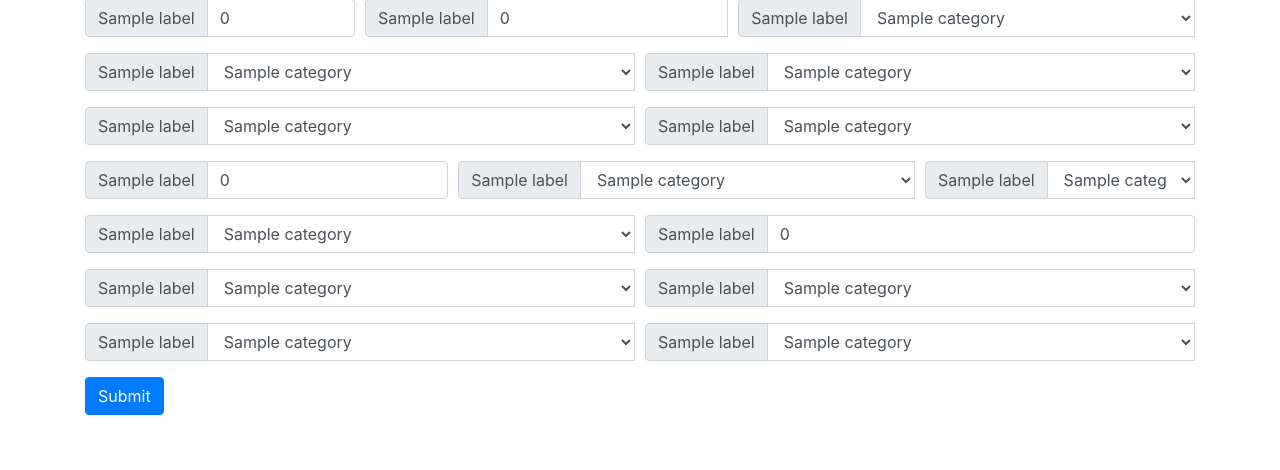
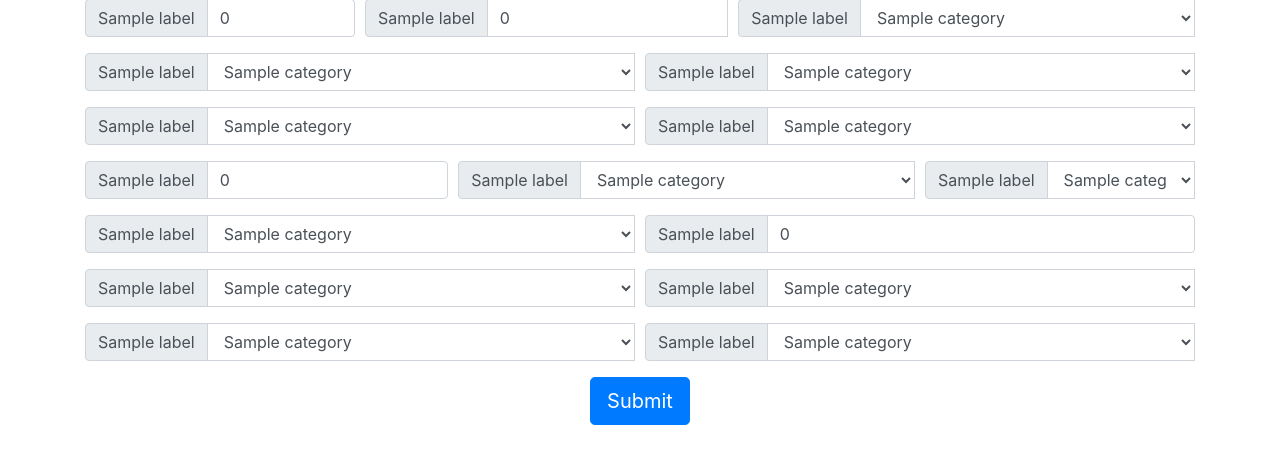
Before and after one commit to Cyntwikip/choosedonors, a Flask app: template app/templates/index.html in a window 1280 px wide. Shown: the part 254-724 px from the top of the page. Run offline with Flask 2, Linux system fonts and the light colour scheme; the template is opened without the code that fills it: most values are stand-ins (such as "Sample title", 1, 10 or a date in 2020); some libraries are stand-ins or nearby versions.

```diff
--- a/app/routes.py
+++ b/app/routes.py
@@ -330,6 +330,7 @@ def predict_kaggle():
 
             out, c = donors_to_recommend(X_test, clf, index = 0, cluster_disp = False)
             s += '<body><div class=\'container\'>'
+            s += """<div class="mt-2 mb-3"><a href="/">Go Back</a></div>"""
             s += '<h4>These are the potential donors for Cluster {0}</h4>'.format(c)
             s += '<table class=\'table table-dark table-striped\' style=\'white-space: nowrap; width: 1%;\'>'
             s += '<tr><td></td><td>Donor</td></tr>'
--- a/app/templates/index.html
+++ b/app/templates/index.html
@@ -8,7 +8,7 @@
         </div>
     </div>
     <div class="container">
-        <form method="POST">
+        <form method="POST" style="align-items:center">
             <!-- {% for c in categories %}
                 <p>{{ loop.index }}</p>
             {% endfor %} -->
@@ -118,7 +118,11 @@
                     </select><br>
                 </div>
             </div>
-            <input type="submit" class="btn btn-primary mb-2" value="Submit"><br>
+            <div class="form-row mb-3 text-center">
+                <div class="col-12">
+                    <input type="submit" class="btn btn-primary btn-lg" value="Submit"><br>
+                </div>
+            </div>
         </form>
     </div>
 
```
Also changed, not shown: 6 other files.
